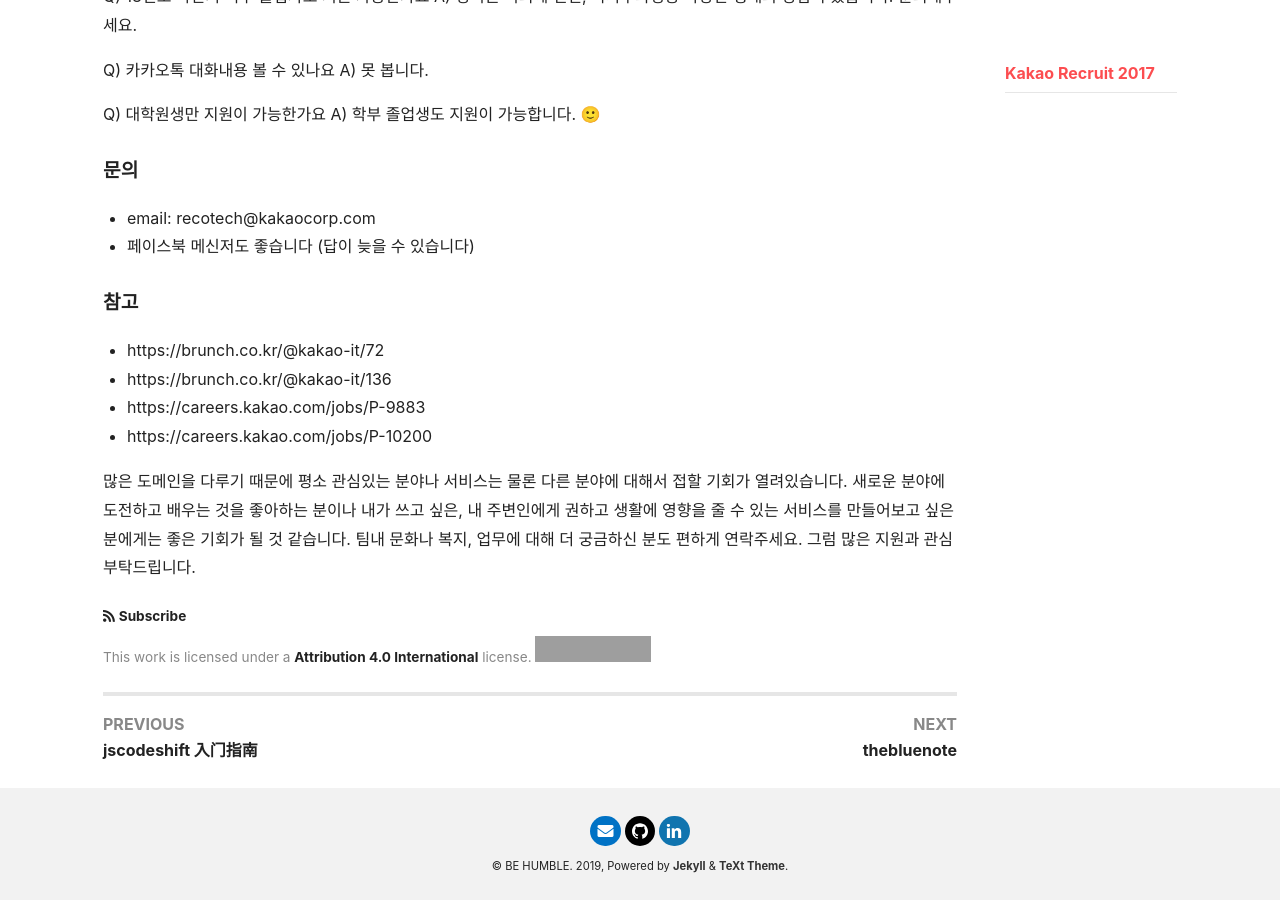
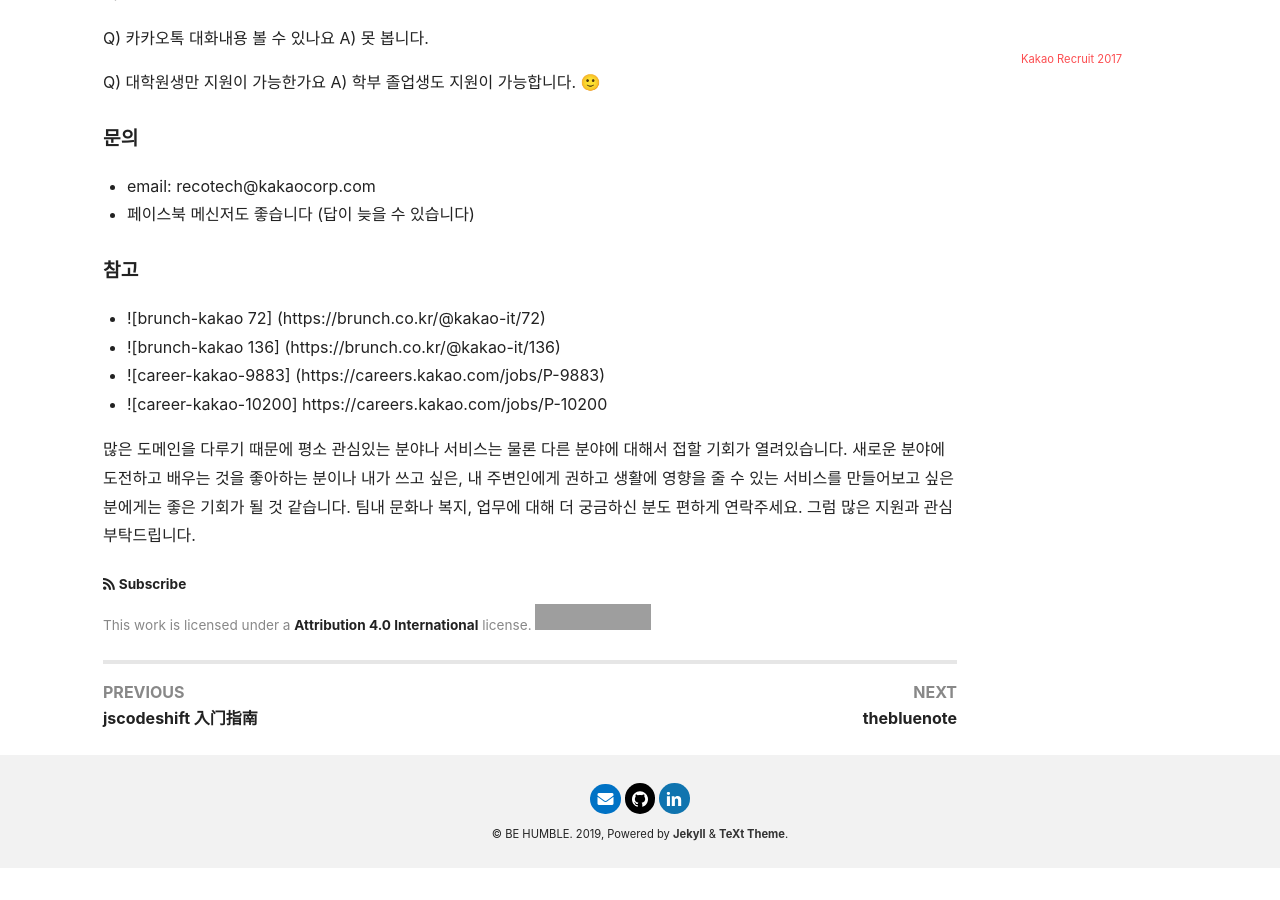
Before and after one commit to underthelights/previous, a Jekyll site: the page built from _posts/2020-08-01-kakao2017.md, in a window 1280 px wide and 900 px high, scrolled down 1490 px. Built offline with Jekyll 4.4.1, drawn with Linux system fonts in a browser that asks for light colours; nearby versions of some CDN libraries; after the commit the page ends 2358 px from its top, so only the background shows below that; some of the changed text lies outside the part shown; grey boxes are pictures that could not be loaded.

Commit message:
Update 2020-08-01-kakao2017.md

```diff
--- a/_posts/2020-08-01-kakao2017.md
+++ b/_posts/2020-08-01-kakao2017.md
@@ -35,8 +40,9 @@ tag: toberecruited, kakao
   - 관련 분야 박사 학위 혹은 석사 학위 취득 후 3년 이상의 경력
 
 #### Q&A (예상하지 못했지만 자주 들어오는 질문에 대해서)
+
   Q) 주말에 쉬나요
-    A) 쉽니다.
+  A) 쉽니다.
 
   Q) 연구 활동이 가능한지 궁금합니다
   A) 저술 활동도 실적으로 인정 받습니다. 국내외 학계와 교류 및 산학 과제도 진행하고 있습니다.
@@ -61,9 +67,9 @@ tag: toberecruited, kakao
   - 페이스북 메신저도 좋습니다 (답이 늦을 수 있습니다)
 
 #### 참고
-  - https://brunch.co.kr/@kakao-it/72
-  - https://brunch.co.kr/@kakao-it/136
-  - https://careers.kakao.com/jobs/P-9883
-  - https://careers.kakao.com/jobs/P-10200
+  - ![brunch-kakao 72] (https://brunch.co.kr/@kakao-it/72)
+  - ![brunch-kakao 136] (https://brunch.co.kr/@kakao-it/136)
+  - ![career-kakao-9883] (https://careers.kakao.com/jobs/P-9883)
+  - ![career-kakao-10200] https://careers.kakao.com/jobs/P-10200
 
 많은 도메인을 다루기 때문에 평소 관심있는 분야나 서비스는 물론 다른 분야에 대해서 접할 기회가 열려있습니다. 새로운 분야에 도전하고 배우는 것을 좋아하는 분이나 내가 쓰고 싶은, 내 주변인에게 권하고 생활에 영향을 줄 수 있는 서비스를 만들어보고 싶은 분에게는 좋은 기회가 될 것 같습니다. 팀내 문화나 복지, 업무에 대해 더 궁금하신 분도 편하게 연락주세요. 그럼 많은 지원과 관심 부탁드립니다.
```
Also changed, not shown: other parts of _posts/2020-08-01-kakao2017.md (+8 -3 lines).
